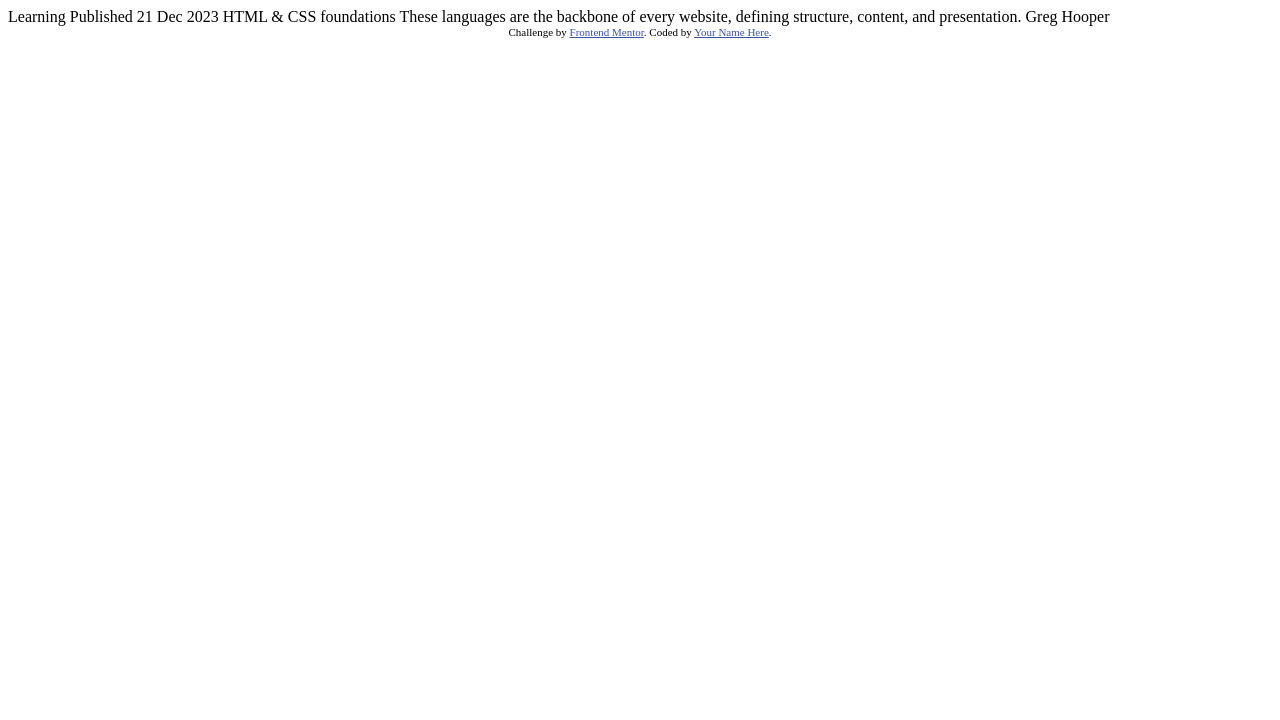
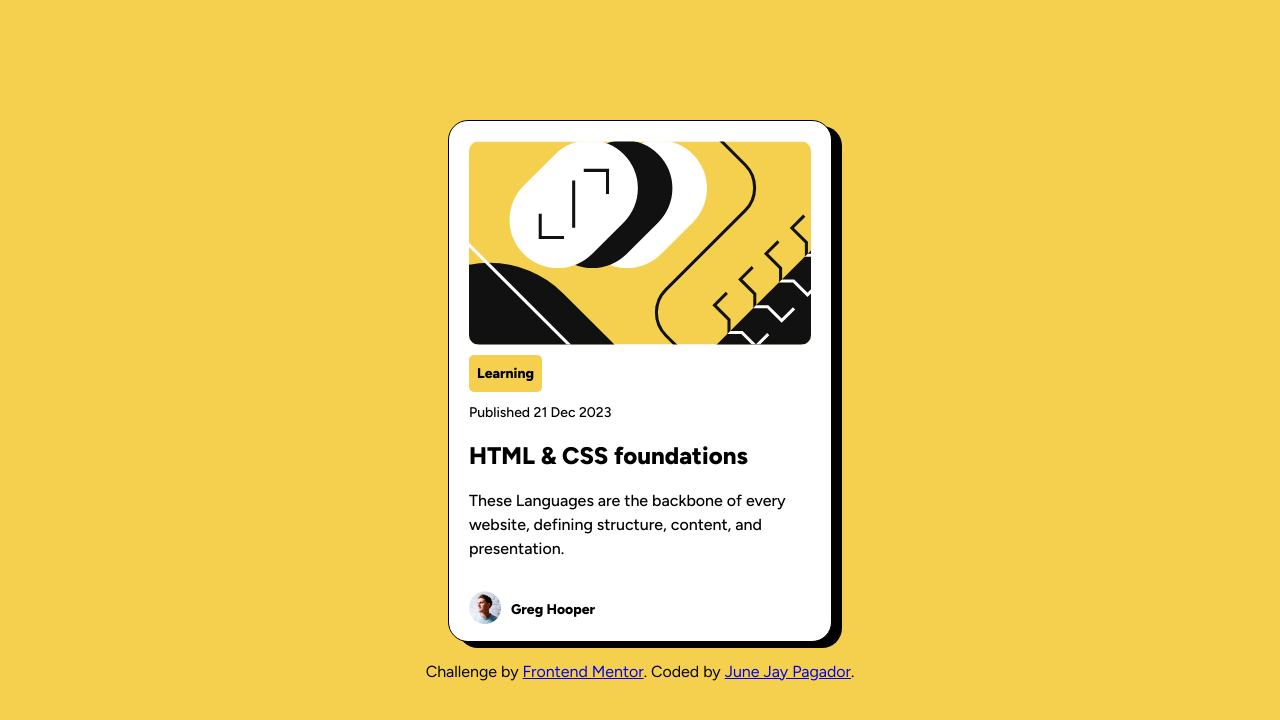
Before and after one commit to junjay21/blog-preview-card, a plain HTML site: page index.html in a window 1280 px wide. Drawn offline with Linux system fonts and the light colour scheme.

Commit message:
Update index.html

```diff
--- a/index.html
+++ b/index.html
@@ -1,34 +1,51 @@
 <!DOCTYPE html>
 <html lang="en">
+
 <head>
   <meta charset="UTF-8">
-  <meta name="viewport" content="width=device-width, initial-scale=1.0"> <!-- displays site properly based on user's device -->
+  <meta name="viewport" content="width=device-width, initial-scale=1.0">
+  <!-- displays site properly based on user's device -->
+  <link rel="icon" type="image/png" sizes="32x32" href="./assets/images/favicon-32x32.png">
+  <link rel="preconnect" href="https://fonts.googleapis.com">
+  <link rel="preconnect" href="https://fonts.gstatic.com" crossorigin>
+  <link href="https://fonts.googleapis.com/css2?family=Figtree:ital,wght@0,300..900;1,300..900&display=swap"
+    rel="stylesheet">
+  <link rel="stylesheet" href="style.css">
+  <title>Frontend Mentor | Blog preview card</title>
+</head>
 
-  <link rel="icon" type="image/png" sizes="32x32" href="./assets/images/favicon-32x32.png">
-
-  <title>Frontend Mentor | Blog preview card</title>
-
-  <!-- Feel free to remove these styles or customise in your own stylesheet 👍 -->
-  <style>
-    .attribution { font-size: 11px; text-align: center; }
-    .attribution a { color: hsl(228, 45%, 44%); }
-  </style>
-</head>
 <body>
-
-  Learning
-
-  Published 21 Dec 2023
-
-  HTML & CSS foundations
-
-  These languages are the backbone of every website, defining structure, content, and presentation.
-
-  Greg Hooper
-
+  <div class="container">
+    <div class="blog-preview-card-image">
+      <img src="/assets/images/illustration-article.svg">
+    </div>
+    <div class="blog-preview-card-main">
+      <div class="main-category text-preset-4">
+        <p>Learning</p>
+      </div>
+      <div class="main-published text-preset-3">
+        <p>Published 21 Dec 2023</p>
+      </div>
+      <div class="main-title text-preset-1">
+        <p>HTML & CSS foundations</p>
+      </div>
+      <div class="main-description text-preset-2">
+        <p>These Languages are the backbone of every website, defining structure, content, and presentation.</p>
+      </div>
+    </div>
+    <div class="author">
+      <div class="author-image">
+        <img src="/assets/images/image-avatar.webp">
+      </div>
+      <div class="author-name">
+        <p class="text-preset-4">Greg Hooper</p>
+      </div>
+    </div>
+  </div>
   <div class="attribution">
     Challenge by <a href="https://www.frontendmentor.io?ref=challenge" target="_blank">Frontend Mentor</a>.
-    Coded by <a href="#">Your Name Here</a>.
+    Coded by <a href="https://github.com/junjay21">June Jay Pagador</a>.
   </div>
 </body>
+
 </html>
--- a/style.css
+++ b/style.css
@@ -81,9 +81,10 @@ body {
  margin-right: 10px;
 }
 
-@media (max-width: 350px) {
+@media (max-width: 400px) {
   .container {
-    max-width: 100vw;
+    margin-bottom: 20px;
+    max-width: 90vw;
     width: 100vw;
     padding: 8px;
     height: auto;
```
